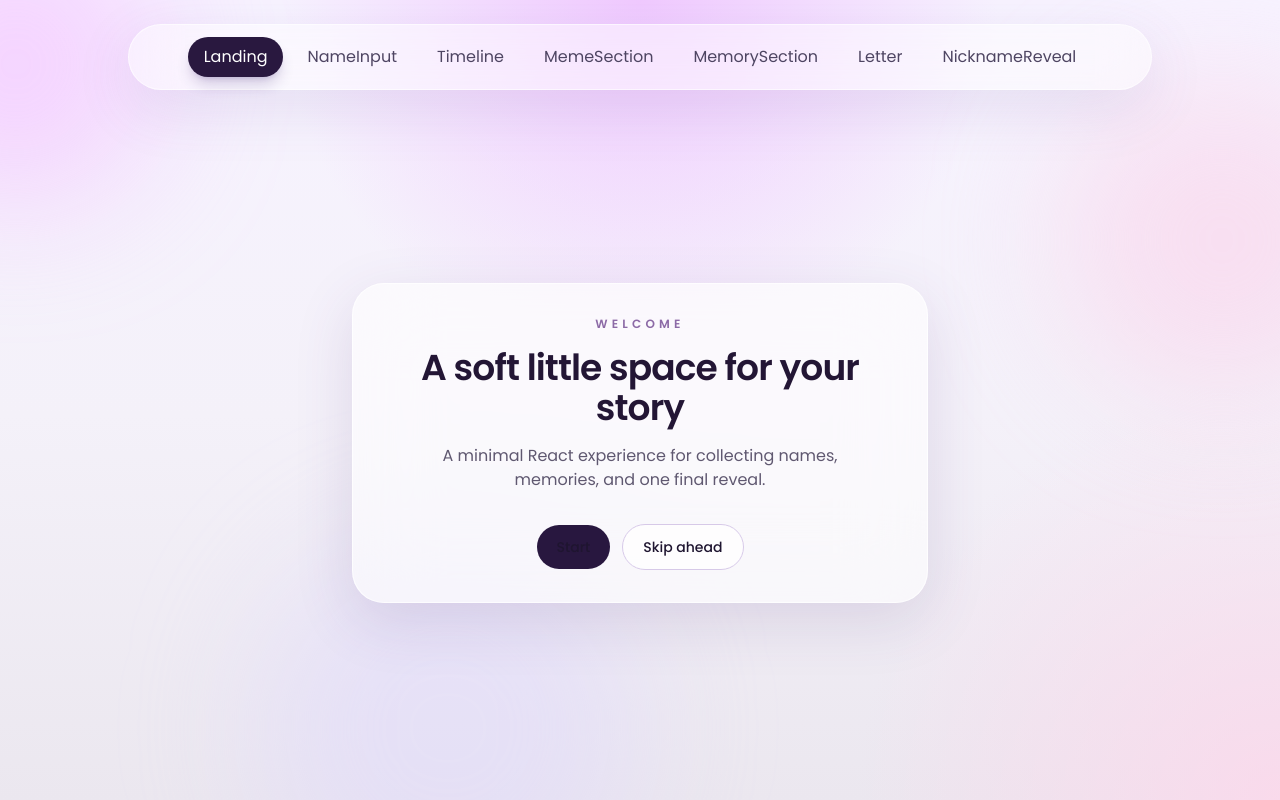
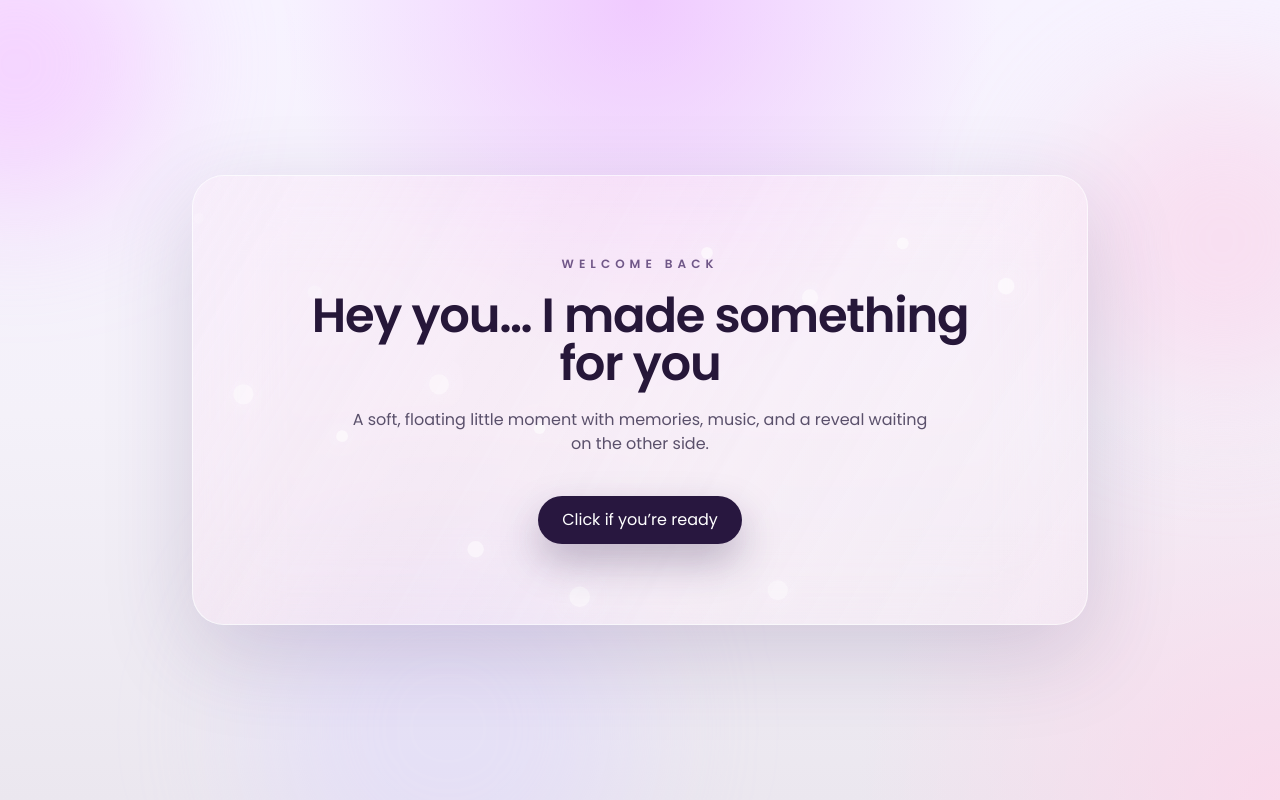
Before and after one commit to sarthaksinghaniya/bestfriend_day, a React (Vite) app: page / in a window 1280 px wide. Built offline with nearby package versions, Linux system fonts and the light colour scheme.

Commit message:
Refresh landing page experience

```diff
--- a/src/components/AppShell.jsx
+++ b/src/components/AppShell.jsx
@@ -14,6 +14,7 @@ const steps = [
 export default function AppShell() {
   const navigate = useNavigate();
   const location = useLocation();
+  const showNav = location.pathname !== '/';
 
   return (
     <main className="relative min-h-screen overflow-hidden px-4 py-6 sm:px-6 lg:px-8">
@@ -24,6 +25,7 @@ export default function AppShell() {
       </div>
 
       <div className="mx-auto flex min-h-[calc(100vh-3rem)] max-w-5xl flex-col gap-5">
+        {showNav ? (
           <nav className="mx-auto flex w-full flex-wrap justify-center gap-2 rounded-full border border-white/60 bg-white/45 px-3 py-3 shadow-[0_18px_60px_rgba(106,74,160,0.12)] backdrop-blur-xl">
             {steps.map((step) => {
               const active = location.pathname === step.path;
@@ -44,6 +46,7 @@ export default function AppShell() {
               );
             })}
           </nav>
+        ) : null}
 
         <motion.section
           initial={{ opacity: 0, y: 24 }}
--- a/src/index.css
+++ b/src/index.css
@@ -29,6 +29,24 @@ body {
   min-height: 100vh;
 }
 
+.animated-gradient {
+  background: linear-gradient(120deg, rgba(255, 255, 255, 0.18), rgba(219, 184, 255, 0.26), rgba(255, 205, 230, 0.22), rgba(238, 233, 255, 0.16));
+  background-size: 300% 300%;
+  animation: gradient-shift 14s ease-in-out infinite;
+}
+
+@keyframes gradient-shift {
+  0% {
+    background-position: 0% 50%;
+  }
+  50% {
+    background-position: 100% 50%;
+  }
+  100% {
+    background-position: 0% 50%;
+  }
+}
+
 a {
   color: inherit;
   text-decoration: none;
--- a/src/pages/Landing.jsx
+++ b/src/pages/Landing.jsx
@@ -1,25 +1,175 @@
-import PageCard from '../components/PageCard';
-import PrimaryButton from '../components/PrimaryButton';
-import SecondaryButton from '../components/SecondaryButton';
+import { useEffect, useMemo } from 'react';
+import { motion } from 'framer-motion';
+import { useNavigate } from 'react-router-dom';
 import { useName } from '../context/NameContext';
 
 export default function Landing() {
+  const navigate = useNavigate();
   const { name } = useName();
+  const displayName = name || 'you';
+  const particles = useMemo(
+    () =>
+      Array.from({ length: 14 }, (_, index) => ({
+        id: index,
+        left: `${(index * 13) % 100}%`,
+        top: `${(index * 17 + 8) % 100}%`,
+        delay: index * 0.25,
+        size: 10 + (index % 3) * 4,
+        drift: index % 2 === 0 ? 1 : -1,
+        duration: 5 + (index % 4),
+      })),
+    [],
+  );
+
+  useEffect(() => {
+    const AudioContextClass = window.AudioContext || window.webkitAudioContext;
+
+    if (!AudioContextClass) {
+      return undefined;
+    }
+
+    const audioContext = new AudioContextClass();
+    const master = audioContext.createGain();
+    master.gain.value = 0.035;
+    master.connect(audioContext.destination);
+
+    const oscillatorA = audioContext.createOscillator();
+    const oscillatorB = audioContext.createOscillator();
+    const lowPass = audioContext.createBiquadFilter();
+    const lfo = audioContext.createOscillator();
+    const lfoGain = audioContext.createGain();
+
+    lowPass.type = 'lowpass';
+    lowPass.frequency.value = 520;
+    lowPass.Q.value = 0.5;
+
+    oscillatorA.type = 'sine';
+    oscillatorA.frequency.value = 220;
+    oscillatorB.type = 'triangle';
+    oscillatorB.frequency.value = 330;
+
+    lfo.type = 'sine';
+    lfo.frequency.value = 0.12;
+    lfoGain.gain.value = 80;
+
+    lfo.connect(lfoGain);
+    lfoGain.connect(lowPass.frequency);
+
+    oscillatorA.connect(lowPass);
+    oscillatorB.connect(lowPass);
+    lowPass.connect(master);
+
+    oscillatorA.start();
+    oscillatorB.start();
+    lfo.start();
+
+    const leadTimer = window.setInterval(() => {
+      oscillatorA.frequency.setTargetAtTime(
+        220 + (Math.random() > 0.5 ? 12 : -12),
+        audioContext.currentTime,
+        0.12,
+      );
+      oscillatorB.frequency.setTargetAtTime(
+        330 + (Math.random() > 0.5 ? 8 : -8),
+        audioContext.currentTime,
+        0.12,
+      );
+    }, 2200);
+
+    audioContext.resume().catch(() => undefined);
+
+    return () => {
+      window.clearInterval(leadTimer);
+      lfo.stop();
+      oscillatorA.stop();
+      oscillatorB.stop();
+      audioContext.close().catch(() => undefined);
+    };
+  }, []);
 
   return (
-    <PageCard
-      eyebrow="Welcome"
-      title={name ? `Welcome, ${name}` : 'A soft little space for your story'}
-      description={
-        name
-          ? 'Your name is saved globally and ready for the rest of the journey.'
-          : 'A minimal React experience for collecting names, memories, and one final reveal.'
-      }
+    <motion.section
+      initial={{ opacity: 0, y: 18 }}
+      animate={{ opacity: 1, y: 0 }}
+      transition={{ duration: 0.7, ease: 'easeOut' }}
+      className="relative flex w-full max-w-4xl items-center justify-center overflow-hidden rounded-[2rem] border border-white/55 bg-white/18 px-6 py-14 text-center shadow-[0_28px_90px_rgba(73,42,108,0.18)] backdrop-blur-2xl sm:px-10 sm:py-20"
     >
-      <div className="flex flex-col items-center justify-center gap-3 sm:flex-row">
-        <PrimaryButton to="/name-input">Start</PrimaryButton>
-        <SecondaryButton to="/timeline">Skip ahead</SecondaryButton>
+      <div className="pointer-events-none absolute inset-0 overflow-hidden">
+        <motion.div
+          aria-hidden="true"
+          className="animated-gradient absolute inset-0 opacity-80"
+          animate={{ scale: [1, 1.04, 1] }}
+          transition={{ duration: 12, repeat: Infinity, ease: 'easeInOut' }}
+        />
+        <div className="absolute inset-0 bg-[linear-gradient(120deg,rgba(255,255,255,0.16),transparent_35%,rgba(255,255,255,0.08)_60%,transparent)]" />
+        {particles.map((particle) => (
+          <motion.span
+            key={particle.id}
+            aria-hidden="true"
+            className="absolute rounded-full bg-white/70 shadow-[0_0_18px_rgba(255,255,255,0.55)]"
+            style={{
+              left: particle.left,
+              top: particle.top,
+              width: particle.size,
+              height: particle.size,
+            }}
+            animate={{
+              y: [0, particle.drift * 18, 0],
+              x: [0, particle.drift * 8, 0],
+              opacity: [0.2, 0.8, 0.2],
+              scale: [1, 1.18, 1],
+            }}
+            transition={{
+              duration: particle.duration,
+              delay: particle.delay,
+              repeat: Infinity,
+              ease: 'easeInOut',
+            }}
+          />
+        ))}
       </div>
-    </PageCard>
+
+      <div className="relative z-10 flex max-w-2xl flex-col items-center">
+        <motion.p
+          initial={{ opacity: 0, y: 8 }}
+          animate={{ opacity: 1, y: 0 }}
+          transition={{ duration: 0.55, delay: 0.08 }}
+          className="text-xs font-semibold uppercase tracking-[0.42em] text-[#705788]"
+        >
+          Welcome back
+        </motion.p>
+
+        <motion.h1
+          initial={{ opacity: 0, y: 10 }}
+          animate={{ opacity: 1, y: 0 }}
+          transition={{ duration: 0.55, delay: 0.14 }}
+          className="mt-5 text-3xl font-semibold tracking-tight text-[#261739] sm:text-5xl"
+        >
+          Hey {displayName}… I made something for you
+        </motion.h1>
+
+        <motion.p
+          initial={{ opacity: 0, y: 10 }}
+          animate={{ opacity: 1, y: 0 }}
+          transition={{ duration: 0.55, delay: 0.2 }}
+          className="mx-auto mt-5 max-w-xl text-sm leading-6 text-[#5a506b] sm:text-base"
+        >
+          A soft, floating little moment with memories, music, and a reveal waiting on the other side.
+        </motion.p>
+
+        <motion.button
+          type="button"
+          onClick={() => navigate('/timeline')}
+          initial={{ opacity: 0, y: 12 }}
+          animate={{ opacity: 1, y: 0 }}
+          transition={{ duration: 0.55, delay: 0.3 }}
+          whileHover={{ scale: 1.03 }}
+          whileTap={{ scale: 0.98 }}
+          className="mt-10 inline-flex items-center justify-center rounded-full bg-[#28173f] px-6 py-3 text-sm font-medium text-white shadow-[0_18px_40px_rgba(39,23,63,0.28)] transition hover:bg-[#352055]"
+        >
+          Click if you’re ready
+        </motion.button>
+      </div>
+    </motion.section>
   );
 }
```
Lines whose indentation alone changed are shown as unchanged.
